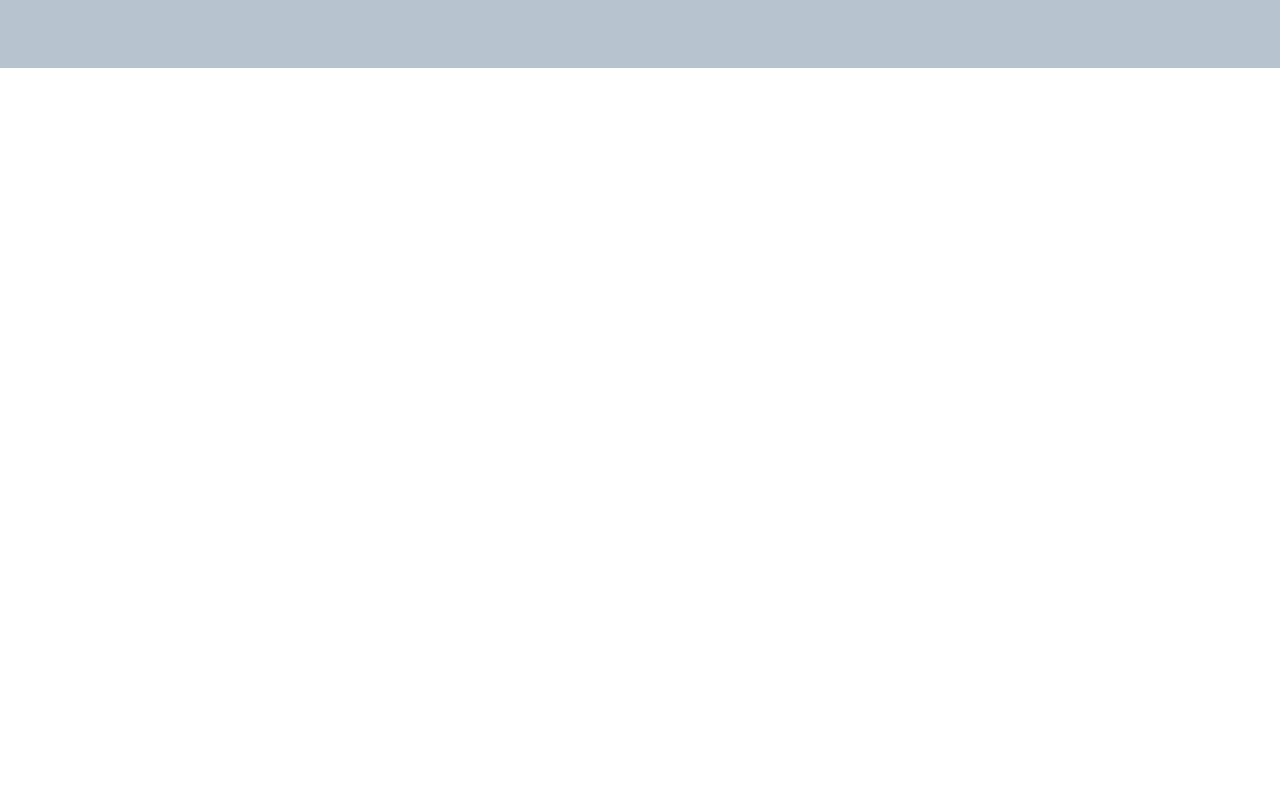
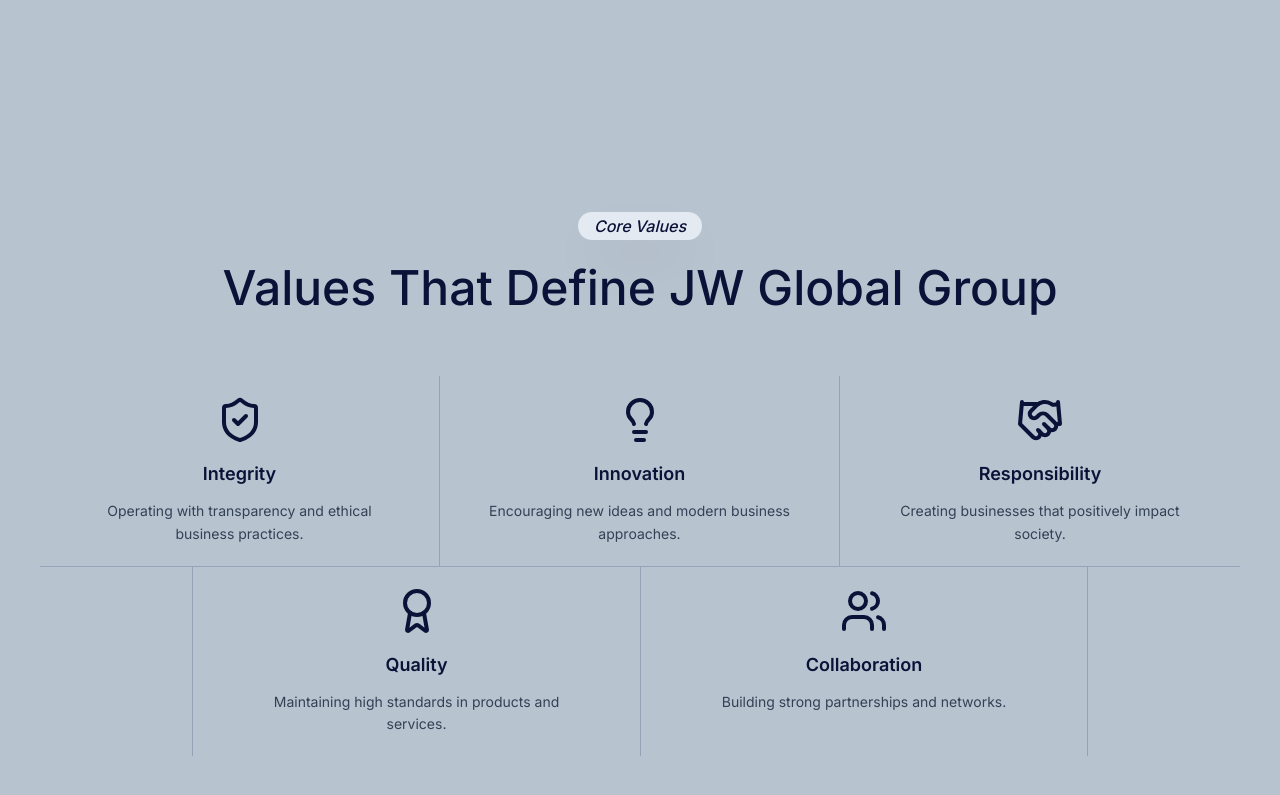
Before and after one commit to parthergk/jwglobalgrp, a Next.js app: page / in a window 1280 px wide. Shown: the part 1715-2510 px from the top of the page. Before the commit the page ends 1783 px from the top, so only its background shows below. Built offline with nearby package versions, Linux system fonts and the light colour scheme.

Commit message:
added coreValues section

```diff
--- a/app/page.tsx
+++ b/app/page.tsx
@@ -1,4 +1,5 @@
 import About from "@/components/home/About";
+import CoreValues from "@/components/home/CoreValues";
 import DivisionsStrip from "@/components/home/DivisionsStrip";
 import Hero from "@/components/home/Hero";
 
@@ -8,6 +9,7 @@
       <Hero />
       <DivisionsStrip/>
       <About/>
+      <CoreValues/>
     </div>
   );
 }
--- /dev/null
+++ b/components/home/CoreValues.tsx
@@ -0,0 +1,116 @@
+import TagBtn from "../TagBtn"
+import { ShieldCheck, Lightbulb, Handshake, Award, Users } from "lucide-react"
+
+const values = [
+    {
+        icon: ShieldCheck,
+        title: "Integrity",
+        desc: "Operating with transparency and ethical business practices.",
+    },
+    {
+        icon: Lightbulb,
+        title: "Innovation",
+        desc: "Encouraging new ideas and modern business approaches.",
+    },
+    {
+        icon: Handshake,
+        title: "Responsibility",
+        desc: "Creating businesses that positively impact society.",
+    },
+]
+const valuesb = [
+    {
+        icon: Award,
+        title: "Quality",
+        desc: "Maintaining high standards in products and services.",
+    },
+    {
+        icon: Users,
+        title: "Collaboration",
+        desc: "Building strong partnerships and networks.",
+    },
+]
+
+const CoreValues = () => {
+    return (
+        <section className="py-16 px-4 sm:px-8 lg:px-10">
+
+            <div className="flex justify-center mb-6">
+                <TagBtn name="Core Values" />
+            </div>
+
+            <h2 className="text-3xl sm:text-4xl lg:text-5xl font-medium text-primary mb-16 text-center">
+                Values That Define JW Global Group
+            </h2>
+
+            <div className="grid grid-cols-2 grid-rows-3 sm:grid-rows-1 lg:grid-cols-3">
+
+                {values.map((value, index) => {
+                    const Icon = value.icon
+
+                    return (
+                        <div
+                            key={index}
+                            className={`
+                flex flex-col items-center text-center py-5
+                border-divider
+                ${index === 0 ? "border-r border-b": ""}
+                ${index < 3 ? "sm:border-b" : ""}
+                ${index === 1 ? "lg:border-x" : ""}
+                ${index === 1 ? "row-start-2 lg:row-start-1 col-start-2 border-l lg:border-l-0 border-b": ""}
+                ${index === 2 ? "row-start-3 lg:row-start-1 col-start-1 lg:col-start-3 border-r lg:border-r-0 border-b": ""}
+              `}
+                        >
+
+                            <Icon className="w-9 lg:w-12  h-9 lg:h-12 text-primary mb-4" />
+
+                            <h3 className="text-lg font-semibold text-primary mb-3">
+                                {value.title}
+                            </h3>
+
+                            <p className="text-text-secondary text-sm leading-relaxed max-w-xs">
+                                {value.desc}
+                            </p>
+
+                        </div>
+                    )
+                })}
+
+            </div>
+            <div className="max-w-4xl mx-auto grid grid-cols-2 grid-rows-2">
+
+                {valuesb.map((value, index) => {
+                    const Icon = value.icon
+
+                    return (
+                        <div
+                            key={index}
+                            className={`
+          flex flex-col items-center text-center py-5
+          border-divider
+          ${index === 0 ? " border-l  border-b lg:border-b-0 col-start-2 lg:row-start-1 lg:col-start-1" : ""}
+          ${index === 1 ? "lg:border-l border-r  row-start-2 lg:row-start-1 col-start-1 lg:col-start-2" : ""}
+        `}
+                        >
+
+                            <Icon className=" w-9 lg:w-12  h-9 lg:h-12 text-primary mb-4" />
+
+                            <h3 className="text-lg font-semibold text-primary mb-3">
+                                {value.title}
+                            </h3>
+
+                            <p className="text-text-secondary text-sm leading-relaxed max-w-xs">
+                                {value.desc}
+                            </p>
+
+                        </div>
+                    )
+                })}
+
+            </div>
+
+        </section>
+    )
+}
+
+export default CoreValues
```
